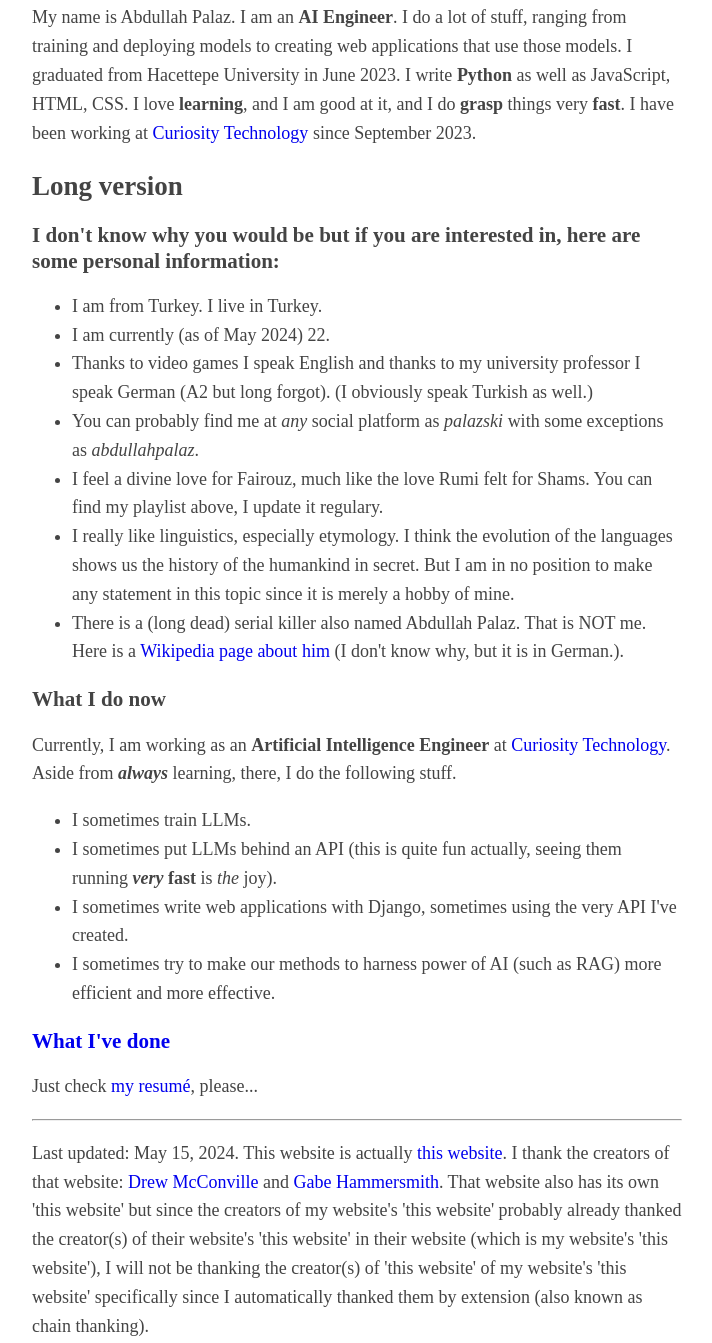
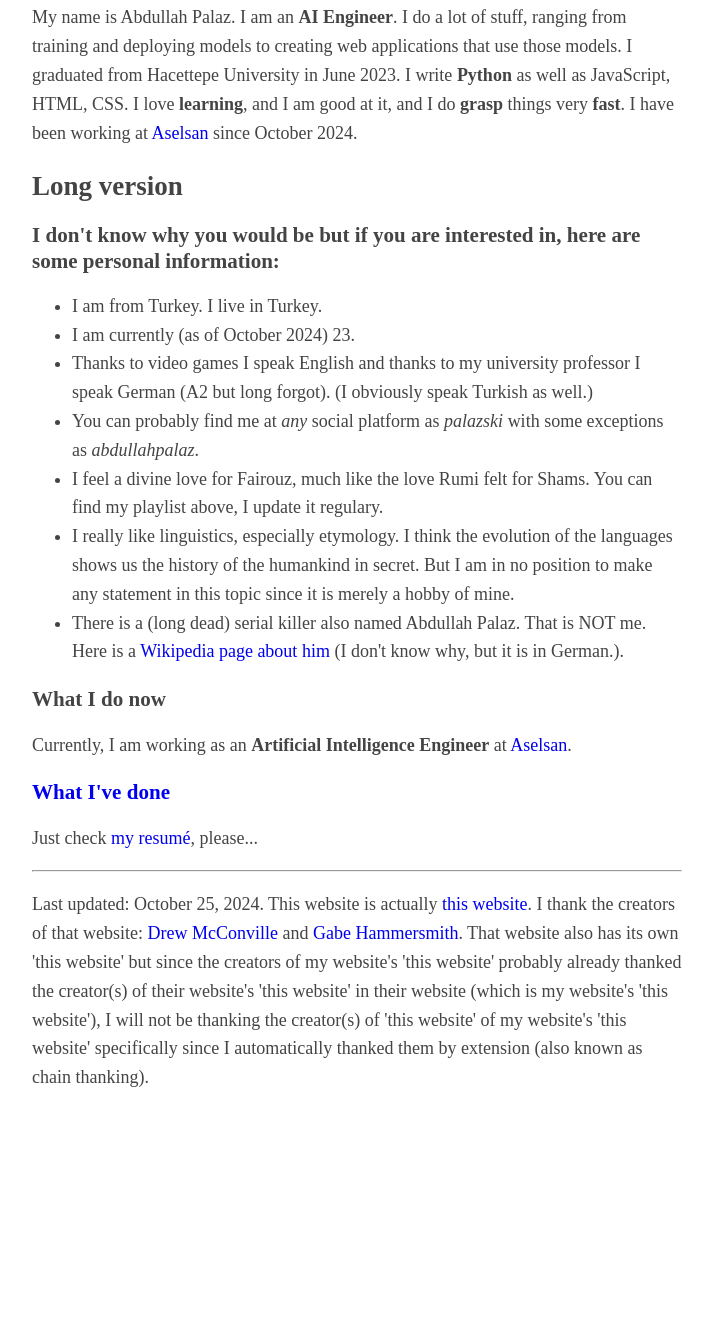
Before and after one commit to palazski/palazski.github.io, a plain HTML site: page index.html in a window 1280 px wide. Shown: the part 431-1774 px from the top of the page, without its empty margins (283-995 px from the left). After the commit the page ends 1563 px from the top, so only its background shows below. Drawn offline with Linux system fonts and the light colour scheme.

Commit message:
feat: update information

```diff
--- a/index.html
+++ b/index.html
@@ -27,13 +27,13 @@
             that use those models. I graduated from Hacettepe University in June 2023.
             I write <b>Python</b> as well as JavaScript, HTML, CSS.
             I love <b>learning</b>, and I am good at it, and I do <b>grasp</b> things very <b>fast</b>.
-            I have been working at <a href="https://curiosity.tech/">Curiosity Technology</a> since September 2023.
+            I have been working at <a href="https://www.aselsan.com/">Aselsan</a> since October 2024.
         </p>
         <h2>Long version</h2>
         <h3>I don't know why you would be but if you are interested in, here are some personal information:</h3>
         <ul>
             <li>I am from Turkey. I live in Turkey.</li>
-            <li>I am currently (as of May 2024) 22.</li>
+            <li>I am currently (as of October 2024) 23.</li>
             <li>Thanks to video games I speak English and thanks to my university professor I speak German (A2 but long forgot). (I obviously speak Turkish as well.)</li>
             <li>You can probably find me at <em>any</em> social platform as <em>palazski</em> with some exceptions as <em>abdullahpalaz</em>.</li>
             <li>I feel a divine love for Fairouz, much like the love Rumi felt for Shams. You can find my playlist above, I update it regulary.</li>
@@ -42,22 +42,15 @@
         </ul>
         <h3>What I do now</h3>
         <p>
-            Currently, I am working as an <b>Artificial Intelligence Engineer</b> at <a href="https://curiosity.tech/">Curiosity Technology</a>.
-            Aside from <b><em>always</em></b> learning, there, I do the following stuff.
+            Currently, I am working as an <b>Artificial Intelligence Engineer</b> at <a href="https://www.aselsan.com/">Aselsan</a>.
         </p>
-        <ul>
-            <li>I sometimes train LLMs.</li>
-            <li>I sometimes put LLMs behind an API (this is quite fun actually, seeing them running <b><em>very</em> fast</b> is <em>the</em> joy).</li>
-            <li>I sometimes write web applications with Django, sometimes using the very API I've created.</li>
-            <li>I sometimes try to make our methods to harness power of AI (such as RAG) more efficient and more effective.</li>
-        </ul>
         <h3><a href="https://open.spotify.com/track/18lR4BzEs7e3qzc0KVkTpU?si=bf2010d00a244120">What I've done</a></h3>
         <p>
             Just check <a target="_blank" href="https://drive.google.com/file/d/12Mq0_-ZLRlGj2mT_Ol8gAd5VGfoXs9TE/view?usp=sharing">my resumé</a>, please...
         </p>
         <hr>
         <p>
-            Last updated: May 15, 2024.
+            Last updated: October 25, 2024.
             This website is actually <a href="http://bettermotherfuckingwebsite.com/">this website</a>.
             I thank the creators of that website: <a href="https://twitter.com/drew_mc">Drew McConville</a> and <a href="https://twitter.com/gabehammersmith">Gabe Hammersmith</a>.
             That website also has its own 'this website' but since the creators of my website's 'this website' probably already thanked the creator(s) of their website's 'this website' in their website (which is my website's 'this website'), I will not be thanking the creator(s) of 'this website' of my website's 'this website' specifically since I automatically thanked them by extension (also known as chain thanking).
```
